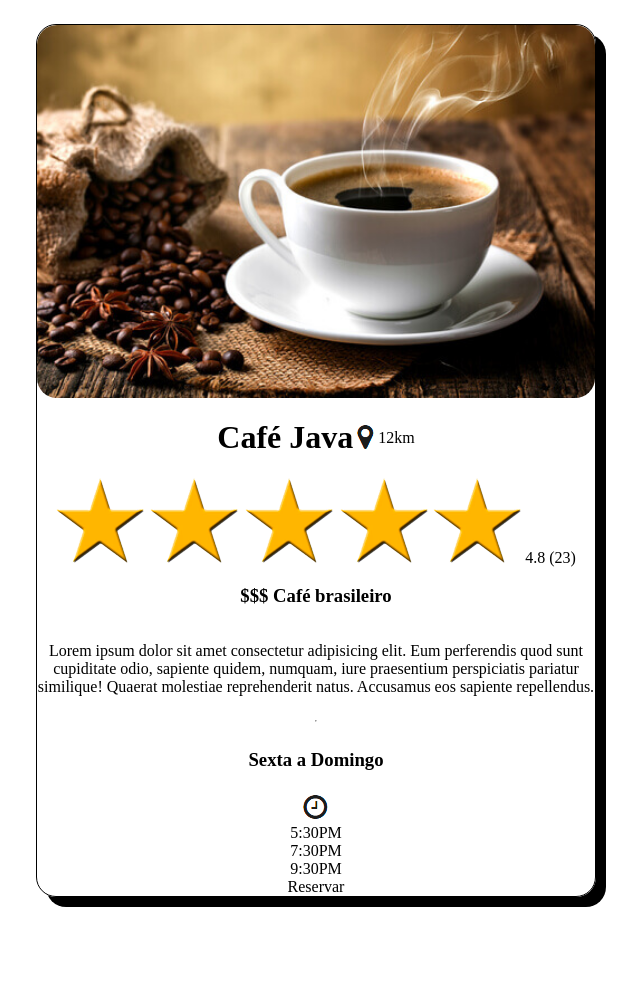
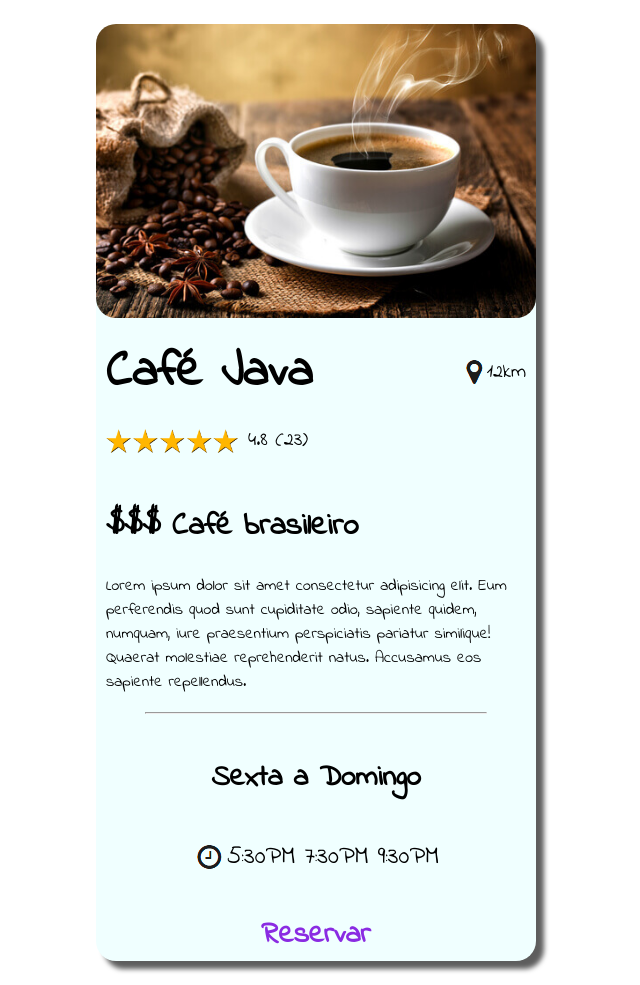
Before and after one commit to Gaabreu/ExHtmlFaculdade, a plain HTML site: page Aula 5/Exercícios - Base/Exer2/exer2.html in a window 1280 px wide. Shown: the whole page, without its empty margins (324-964 px from the left). Before the commit the page ends 921 px from the top, so only its background shows below. Drawn offline with Linux system fonts and the light colour scheme.

Commit message:
Finalizar exercicio café java

```diff
--- a/Aula 5/Exercícios - Base/Exer2/estilo.css
+++ b/Aula 5/Exercícios - Base/Exer2/estilo.css
@@ -3,45 +3,108 @@ html{
     flex-direction: column;
     justify-content: center;
     align-items: center;
+    font-family: 'Indie Flower', cursive;
 }
 body{
     display: flex;
     flex-direction: column;
     justify-content: center;
     align-items: center;
-    width: 50vw;
+    width: 440px;
 }
 figure{
-    display: flex;
-    flex-direction: column;
-    justify-content: center;
-    align-items: center;
-    text-align: center;
-    border: solid black 0.5px;
-    box-shadow: 10px 10px;
+    width: 440px;
+    background-color: azure;
+    /* border: solid black 0.5px; */
+    box-shadow: 8px 8px 5px rgba(0, 0, 0, 0.637);
     border-radius: 20px;
 }
-figcaption{
-    display: flex;
-    flex-direction: column;
-    justify-content: center;
-    align-items: center;
-    /* border: solid blue 2px; */
 
+hr{
+    width: 340px;
 }
-#dist{
-    width: auto;
+p{
+    margin: 0;
+}
+h1{
+    margin: 0;
+}
+
+#cafe{
+    width: 440px;
+    border-radius: 20px;
+}
+
+#reservar{
+    color: blueviolet;
+    margin-bottom: 0;
+}
+
+.container{
     /* border: solid yellow 2px; */
     display: flex;
+    justify-content: space-between;
+}
+
+.coluna{
+    /* border: solid red 2px; */
+    display: flex;
+    justify-content: space-between;
+    flex-direction: column;
+}
+
+.titulo{
+    font-size: 25pt;
+    padding: 10px;
+    display: inline-flex;
+    /* border:solid green 2px;  */
     align-items: center;
-    justify-content: space-evenly;
 }
-.dist{
-    /* border:solid green 2px; */
-    display: flex;
-    align-content: space-around;
+
+.distancia{
+    font-size: 15pt;
+    display: inline-flex;
+    align-items: center;
+    justify-content: flex-end;
+    /* border:solid green 2px;  */
+    padding: 10px;
 }
-#cafe{
-    width: 100%;
-    border-radius: 20px;
+
+.estrelas img{
+    width: 30%;
+    padding: 10px;
 }
+
+.estrelas{
+    font-size: 15pt;
+    display: inline-flex;
+    align-items: center;
+    /* border:solid green 2px;  */
+}
+
+.texto{
+    padding: 10px;
+    /* border:solid green 2px;  */
+}
+
+.textoSub{
+    font-size: 20pt;
+    padding: 10px;
+    /* border:solid green 2px;  */
+}
+
+.textoSub h3{
+    margin-bottom: 5px;
+}
+
+.horario{
+    padding: 5px;
+    display:flex;
+    align-items: center;
+    justify-content: center;
+    font-size: 19pt;
+    /* border:solid green 2px;  */
+}
+.horario h3{
+    font-size: 22pt;
+}
--- a/Aula 5/Exercícios - Base/Exer2/exer2.html
+++ b/Aula 5/Exercícios - Base/Exer2/exer2.html
@@ -1,40 +1,53 @@
 <!DOCTYPE html>
-<html lang="pt">
-
-<!DOCTYPE html>
-<html lang="en">
+<html lang="pt-br">
 <head>
     <meta charset="UTF-8">
     <meta name="viewport" content="width=device-width, initial-scale=1.0">
     <meta http-equiv="X-UA-Compatible" content="ie=edge">
     <link rel="stylesheet" href="estilo.css">
-    <title>Document</title>
+    <link href="https://fonts.googleapis.com/css?family=Indie+Flower" rel="stylesheet">
+    <title>Café Java</title>
 </head>
 <body>
     <figure>
         <img id="cafe" src="imagens/cafe.jpg">
         <figcaption>
-            <div id="dist">
-                <h1 class="dist">Café Java</h1>
-                <img class="dist" src="imagens/marker.PNG">
-                <p class="dist">12km</p>
+            <section class="container">
+                <div class="titulo">
+                    <h1>Café Java</h1>
                 </div>
+                <div class="distancia">
+                    <img src="imagens/marker.PNG">
+                    <p>12km</p>
+                </div>
+            </section>
+            <section class="container">
             <div class="estrelas">
-                <img src="imagens/5-star-rating.png"> 4.8 (23)
+                <img src="imagens/5-star-rating.png">
+                <p>4.8 (23)</p>
             </div>
+            </section>
+            <section class="coluna">
+                <div class="textoSub">
                     <h3>$$$ Café brasileiro</h3>
+                </div>
+                <div class="texto">
                     <p>Lorem ipsum dolor sit amet consectetur adipisicing elit. Eum perferendis quod sunt cupiditate odio, sapiente quidem, numquam, iure praesentium perspiciatis pariatur similique! Quaerat molestiae reprehenderit natus. Accusamus eos sapiente repellendus.</p>
+                </div>
+            </section>
             <hr>
-            <h3 class="dias">Sexta a Domingo</h3>
-            <img src="imagens/clock.PNG" class="clock">
+            <section class="coluna">
                 <div class="horario">
-                <div>5:30PM</div>
-                <div>7:30PM</div>
-                <div>9:30PM</div>
+                    <h3 >Sexta a Domingo</h3>
                 </div>
-            <div class="reserva">Reservar</div>
+                    <div class="horario">
+                        <img src="imagens/clock.PNG">
+                        <p>5:30PM  7:30PM  9:30PM</p>
+                    </div>
+                <div class="horario">
+                    <h3 id="reservar">Reservar</h3>
+                </div>
         </figcaption>
     </figure>
 </body>
-
 </html>
```
Lines whose indentation alone changed are shown as unchanged.
